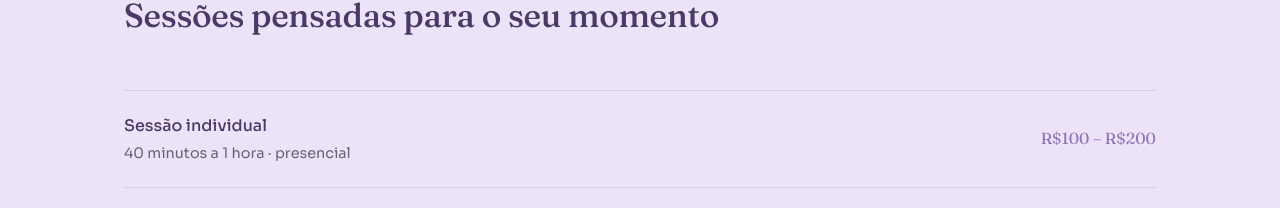
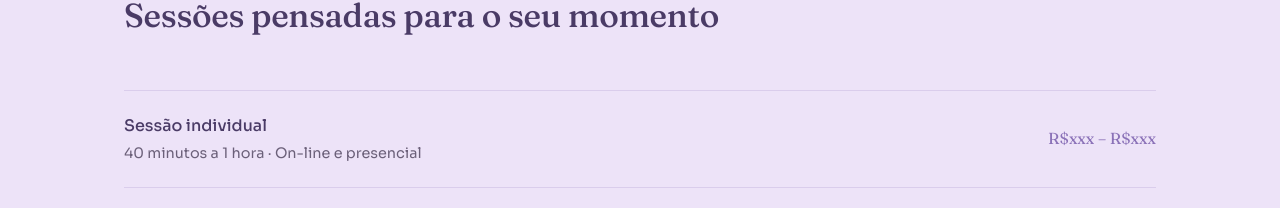
Before and after one commit to marcosenadesign-tech/sitejulia, a plain HTML site: page index.html in a window 1280 px wide. Shown: the part 2358-2566 px from the top of the page. Drawn offline with Linux system fonts and the light colour scheme.

Commit message:
Update session description and price range

```diff
--- a/index.html
+++ b/index.html
@@ -498,7 +498,7 @@ const CONFIG = {
   ],
 
   servicos: [
-    { nome: "Sessão individual", desc: "40 minutos a 1 hora · presencial", preco: "R$100 – R$200" }
+    { nome: "Sessão individual", desc: "40 minutos a 1 hora · On-line e presencial", preco: "R$xxx – R$xxx" }
   ],
   notaPreco: "Valores orientativos. Consulte condições e disponibilidade diretamente comigo.",
 
```
